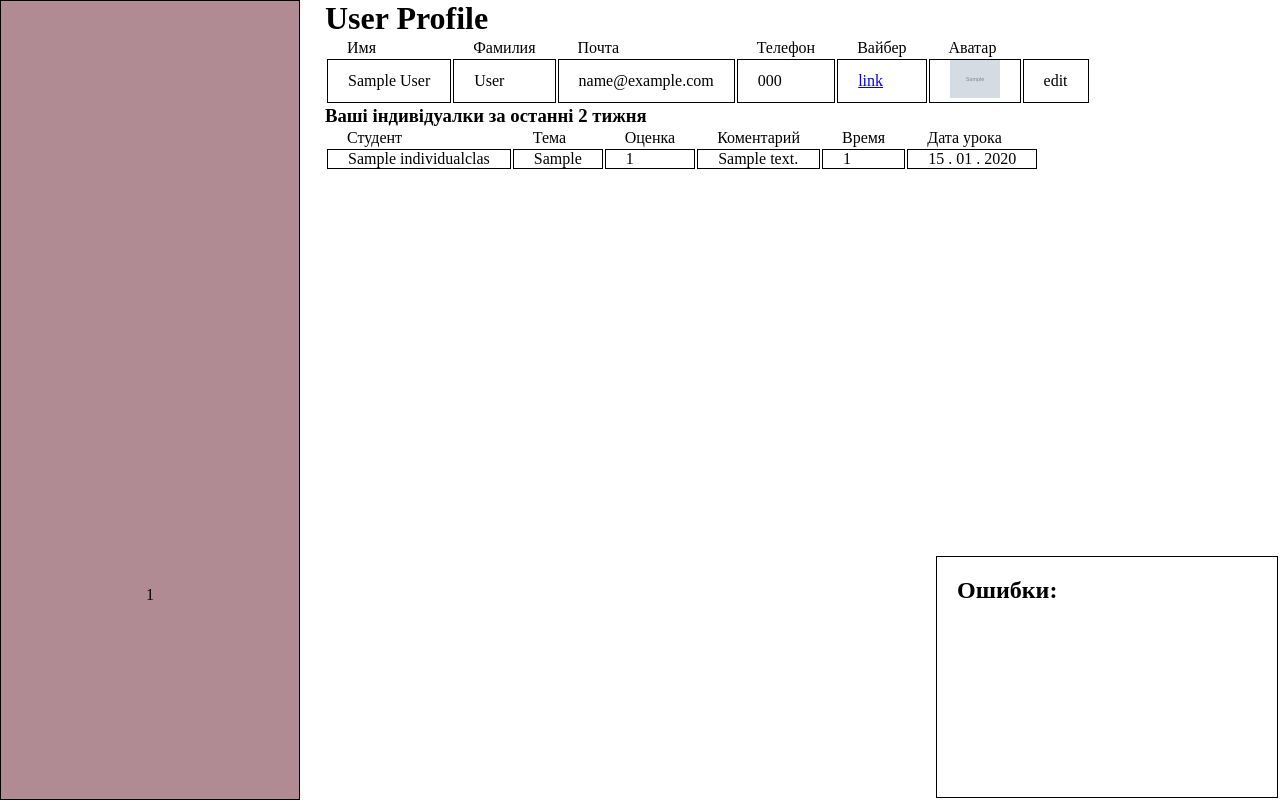
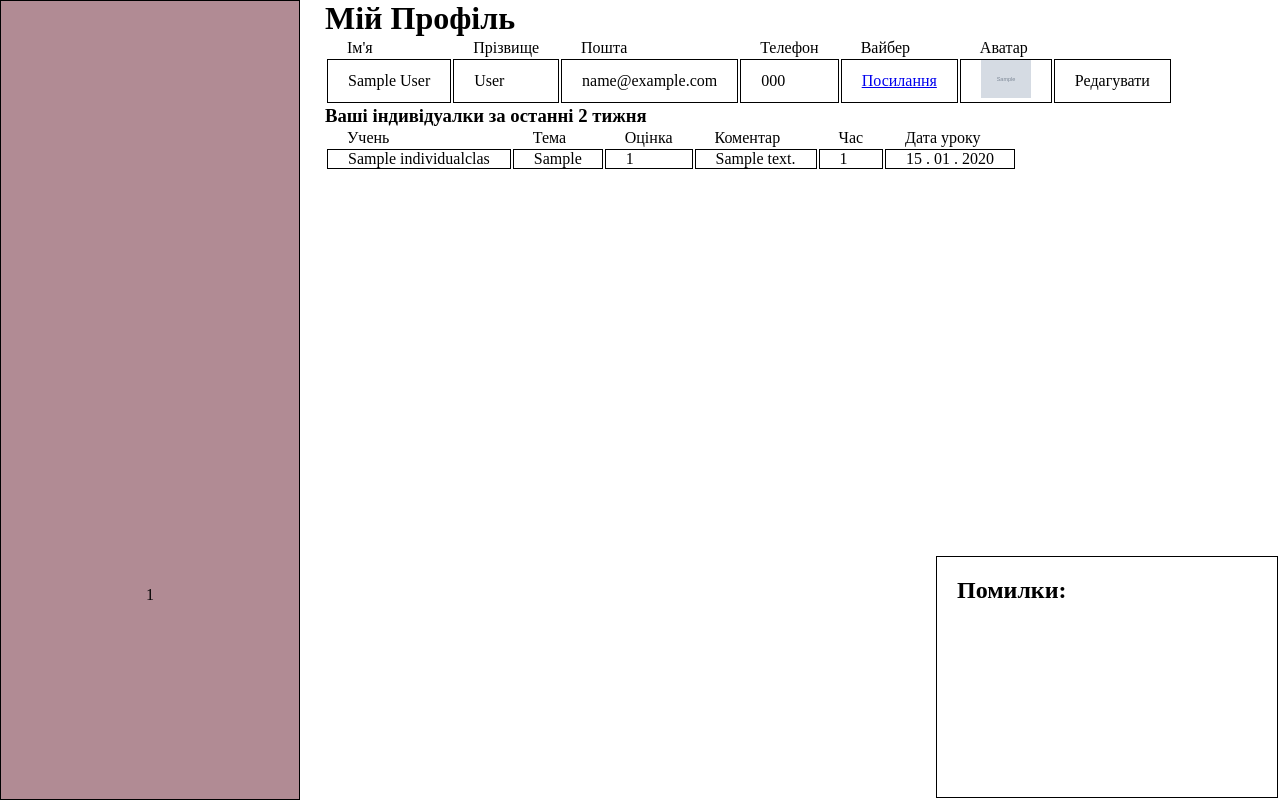
Before and after one commit to LoooMeN/reggio, a Flask app: template reggio/templates/profile.html in a window 1280 px wide. Run offline with Flask 2, Linux system fonts and the light colour scheme; tables that the repository leaves empty hold one stand-in row (values such as "Sample post"); the template is opened without the code that fills it: values that come from a table or form of the project are taken from there, most other values are stand-ins (such as "Sample title", 1, 10 or a date in 2020); grey boxes marked "Sample" are stand-in pictures.

Commit message:
Переклад
Переклад ту юкрейн

```diff
--- a/reggio/admin.py
+++ b/reggio/admin.py
@@ -34,7 +34,7 @@ def adminIndividualClasses():
     GetIndividualForm = GetIndividual()
     if GetIndividualForm.validate_on_submit():
         individualClasses = filterIndividuals()
-        if individualClasses == None:
+        if individualClasses is None:
             return redirect(url_for('adminIndividualClasses'))
     else:
         individualClasses = IndividualClass.query.all()
--- a/reggio/children.py
+++ b/reggio/children.py
@@ -12,6 +12,6 @@ def children():
         return redirect(url_for('main'))
     children = Child.query.all()
     return render_template('children.html',
-                           title='Children',
+                           title='Учні',
                            menu=defineMenu(),
                            children=children)
--- a/reggio/profile.py
+++ b/reggio/profile.py
@@ -31,12 +31,12 @@ def profile():
             'profile.html',
             user=current_user,
             individuals=individuals,
-            title='profile',
+            title='Профіль',
             menu=defineMenu())
     return render_template(
         'profile.html',
         user=current_user,
-        title='profile',
+        title='Профіль',
         menu=defineMenu())
 
 
@@ -55,5 +55,5 @@ def updateProfile():
     try:
         db.session.commit()
     except:
-        flash(u'Ошибка записи в базу данных. Возможно вы ввели дубль емейла или юзернейма.')
+        flash(u'Помилка запису в базу данних. Можливо ви ввели вже існуючий юзернейм чи пошту..')
     return redirect(url_for('profile'))
--- a/reggio/teachers.py
+++ b/reggio/teachers.py
@@ -43,7 +43,7 @@ def teachersIndividualClasses():
     individuals = IndividualClass.query.all()
     individuals.sort(key=lambda r: r.lessonDate, reverse=True)
     return render_template('teachersIndividualClasses.html',
-                           title='Individual',
+                           title='Індивідуалки',
                            menu=defineMenu(),
                            form=createIndividualForm,
                            children=getChildren(),
@@ -56,6 +56,6 @@ def teachers():
         return redirect(url_for('main'))
     teachers = Teacher.query.all()
     return render_template('teachers.html',
-                           title='Teachers',
+                           title='Вчителі',
                            menu=defineMenu(),
                            teachers=teachers)
--- a/reggio/templates/child.html
+++ b/reggio/templates/child.html
@@ -1,4 +1,4 @@
 {% extends 'tsar.html' %}
 {% block child %}
-    <h1>HELLO THERE, {{ current_user.name }} {{ current_user.surname }}!</h1>
+    <h1>Вітаю, {{ current_user.name }} {{ current_user.surname }}!</h1>
 {% endblock %}
--- a/reggio/templates/children.html
+++ b/reggio/templates/children.html
@@ -14,13 +14,13 @@
             border: none;
         }
     </style>
-    <h1>Дети</h1>
+    <h1>Учні</h1>
     <input type="text" id="searchInput" onkeyup="searchInput()" placeholder="Search for names..">
     <table search=true>
         <tr>
             <td></td>
-            <td>Имя</td>
-            <td>Фамилия</td>
+            <td>Ім'я</td>
+            <td>Прізвище</td>
         </tr>
         {% for child in children %}
         <tr searchable=true id={{child.id}}>
--- a/reggio/templates/flash.html
+++ b/reggio/templates/flash.html
@@ -13,7 +13,7 @@
 </style>
 
 <div class="errorsBox">
-    <h2>Ошибки:</h2>
+    <h2>Помилки:</h2>
     <ul>
     {% with messages = get_flashed_messages() %}
         {% if messages %}
--- a/reggio/templates/login.html
+++ b/reggio/templates/login.html
@@ -1,6 +1,6 @@
 {% extends 'main.html' %}
 {%block body%}
-<h2>LOGIN SCREEN</h2>
+<h2>Авторизація</h2>
 <form method='POST'>
     {{ signinForm.hidden_tag() }}
     <div>{{signinForm.username.label}}{{signinForm.username}}</div>
--- a/reggio/templates/parent.html
+++ b/reggio/templates/parent.html
@@ -19,9 +19,9 @@
     <table search=true>
         <tr>
             <td></td>
-            <td>Имя</td>
-            <td>Фамилия</td>
-        </tr>
+            <td>Ім'я</td>
+            <td>Прізвище</td>
+        </tr>з
         {% for parent in parents %}
         <tr searchable=true id={{parent.id}}>
             <td class='image'><img src='/{{parent.avatar}}'></td>
--- a/reggio/templates/profile.html
+++ b/reggio/templates/profile.html
@@ -15,12 +15,12 @@
             border: none;
         }
     </style>
-    <h1>User Profile</h1>
+    <h1>Мій Профіль</h1>
     <table>
         <tr>
-            <td>Имя</td>
-            <td>Фамилия</td>
-            <td>Почта</td>
+            <td>Ім'я</td>
+            <td>Прізвище</td>
+            <td>Пошта</td>
             <td>Телефон</td>
             <td>Вайбер</td>
             <td>Аватар</td>
@@ -30,9 +30,9 @@
             <td class='surname text'>{{user.surname}}</td>
             <td class='email text'>{{user.email}}</td>
             <td class='phone text '>{{user.phone}}</td>
-            <td class='viber text link'><a href="{{user.viber}}">link</a></td>
+            <td class='viber text link'><a href="{{user.viber}}">Посилання</a></td>
             <td class='image'><img src='/{{user.avatar}}'></td>
-            <td onclick="editUser(this)">edit</td>
+            <td onclick="editUser(this)">Редагувати</td>
         </tr>
     </table>
     {% if not individuals[0] %}
@@ -42,12 +42,12 @@
         <table>
         {% if user.userType == 'child' %}
                 <tr>
-                    <td>Тичер</td>
+                    <td>Вчитель</td>
                     <td>Тема</td>
-                    <td>Оценка</td>
-                    <td>Коментарий</td>
-                    <td>Время</td>
-                    <td>Дата урока</td>
+                    <td>Оцінка</td>
+                    <td>Коментар</td>
+                    <td>Час</td>
+                    <td>Дата уроку</td>
                 </tr>
                 {% for individual in individuals %}
                     <tr>
@@ -61,12 +61,12 @@
                 {%endfor%}
             {% else %}
                 <tr>
-                    <td>Студент</td>
+                    <td>Учень</td>
                     <td>Тема</td>
-                    <td>Оценка</td>
-                    <td>Коментарий</td>
-                    <td>Время</td>
-                    <td>Дата урока</td>
+                    <td>Оцінка</td>
+                    <td>Коментар</td>
+                    <td>Час</td>
+                    <td>Дата уроку</td>
                 </tr>
                 {% for individual in individuals %}
                     <tr>
--- a/reggio/templates/teachers.html
+++ b/reggio/templates/teachers.html
@@ -14,13 +14,13 @@
             border: none;
         }
     </style>
-    <h1>Учителя</h1>
+    <h1>Вчителі</h1>
     <input type="text" id="searchInput" onkeyup="searchInput()" placeholder="Search for names..">
     <table search=true>
         <tr>
             <td></td>
-            <td>Имя</td>
-            <td>Фамилия</td>
+            <td>Ім'я</td>
+            <td>Прізвище</td>
         </tr>
         {% for teacher in teachers %}
         <tr searchable=true id={{teacher.id}}>
--- a/reggio/templates/teachersIndividualClasses.html
+++ b/reggio/templates/teachersIndividualClasses.html
@@ -30,7 +30,7 @@
                 <td>{{form.grade.label}}</td>
                 <td>{{form.topic.label}}</td>
                 <td>{{form.comment.label}}</td>
-                <td>Дата создания</td>
+                <td>Дата створення</td>
             </tr>
             {% for individual in individuals %}
                 <tr searchable=true>
--- a/reggio/templates/tsar.html
+++ b/reggio/templates/tsar.html
@@ -1,5 +1,5 @@
 {% extends 'main.html' %}
 {% block body %}
-    <h1>WHO WHAT?</h1>
+    <h1>Хто це?</h1>
     {% block child %}{% endblock %}
 {% endblock %}
--- a/reggio/templates/users.html
+++ b/reggio/templates/users.html
@@ -16,7 +16,7 @@
         }
     </style>
 
-    <h1>Пользователи</h1>
+    <h1>Користувачі</h1>
     <input type="text" id="searchInput" onkeyup="searchInput()" placeholder="Search for names..">
 
     <table search=true>
@@ -41,8 +41,8 @@
                 <td searchable=true class='phone text'>{{user.phone}}</td>
                 <td class='viber text link'><a href="{{user.viber}}">link</a></td>
                 <td class='image'><img src='{{user.avatar}}'></td>
-                <td onclick="editUser(this)">edit</td>
-                <td><a href="{{url_for('deleteUser')}}?id={{user.id}}">delete</a></td>
+                <td onclick="editUser(this)">Редагувати</td>
+                <td><a href="{{url_for('deleteUser')}}?id={{user.id}}">Видалити</a></td>
             </tr>
         {%endif%}
     {%endfor%}
--- a/reggio/users.py
+++ b/reggio/users.py
@@ -76,7 +76,7 @@ def updateUser():
     try:
         db.session.commit()
     except:
-        flash(u'Ошибка записи в базу данных. Возможно вы ввели дубль емейла или юзернейма.')
+        flash(u'Помилка запису в базу данних. Можливо ви ввели вже існуючий юзернейм чи пошту.')
     return redirect(url_for('users'))
 
 
@@ -109,7 +109,7 @@ def users():
         username = request.form.get('username')
         email = request.form.get('email')
         if User.query.filter_by(username=username).first() or User.query.filter_by(email=email).first():
-            flash('User exists')
+            flash('Користувач відсутній')
         else:
             addUser(addUserForm)
             return redirect(url_for('users'))
@@ -117,7 +117,7 @@ def users():
     return render_template('users.html',
                            users=users,
                            form=addUserForm,
-                           title='Users',
+                           title='Користувачі',
                            menu=defineMenu())
 
 
```
Also changed, not shown: reggio/forms.py (+29 -29 lines), reggio/routes.py (+4 -4 lines), reggio/templates/adminIndividualClasses.html (+4 -4 lines), reggio/utils.py (+10 -10 lines).
